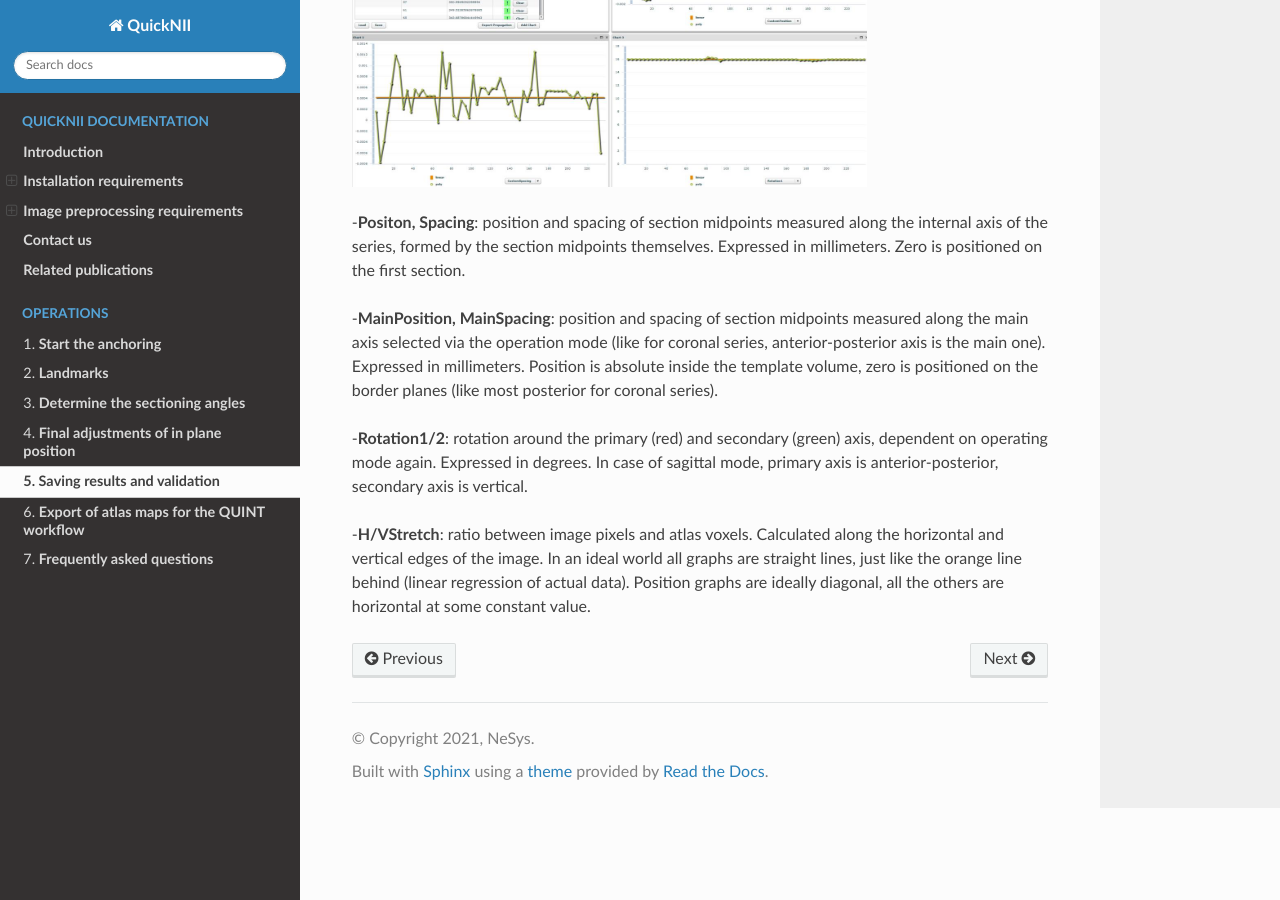
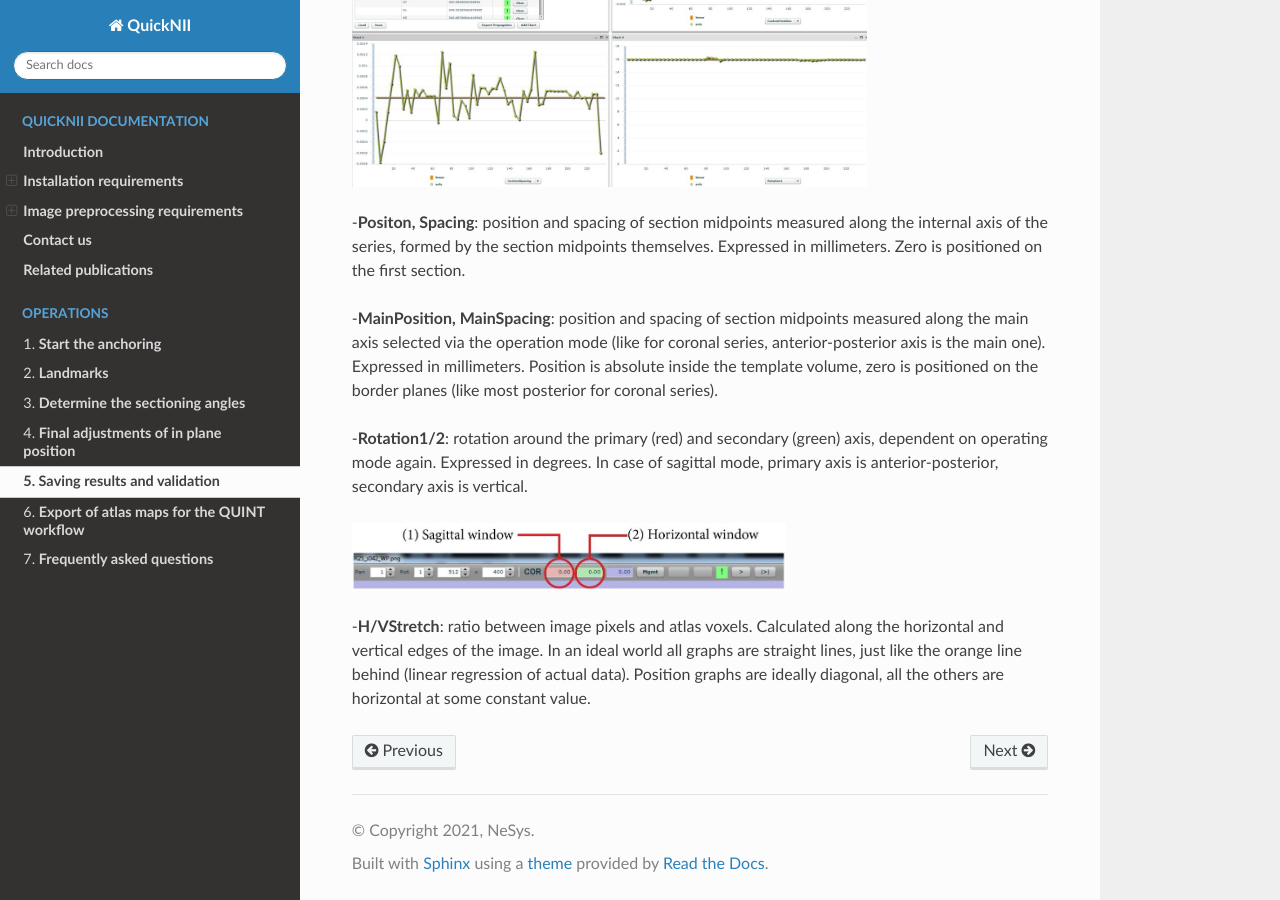
Before and after one commit to Tevemadar/QuickNII, a Sphinx documentation site: the page built from Docs/saving.rst, in a window 1280 px wide and 900 px high, scrolled down 876 px. Built offline with Sphinx 7.4.7 and the Read the Docs theme 2.0.0, drawn with Linux system fonts in a browser that asks for light colours.

Commit message:
Update saving.rst

```diff
--- a/Docs/saving.rst
+++ b/Docs/saving.rst
@@ -27,5 +27,9 @@ recommended.
 
 -**Rotation1/2**: rotation around the primary (red) and secondary (green) axis, dependent on operating mode again. Expressed in degrees. In case of sagittal mode, primary axis is anterior-posterior, secondary axis is vertical.
 
+.. image:: 6bef45ee36424df69f030c687f030605/media/image15.png
+   :width: 4.52083in
+   :height: 0.70425in
+
 -**H/VStretch**: ratio between image pixels and atlas voxels. Calculated along the horizontal and vertical edges of the image.
 In an ideal world all graphs are straight lines, just like the orange line behind (linear regression of actual data). Position graphs are ideally diagonal, all the others are horizontal at some constant value.
```
